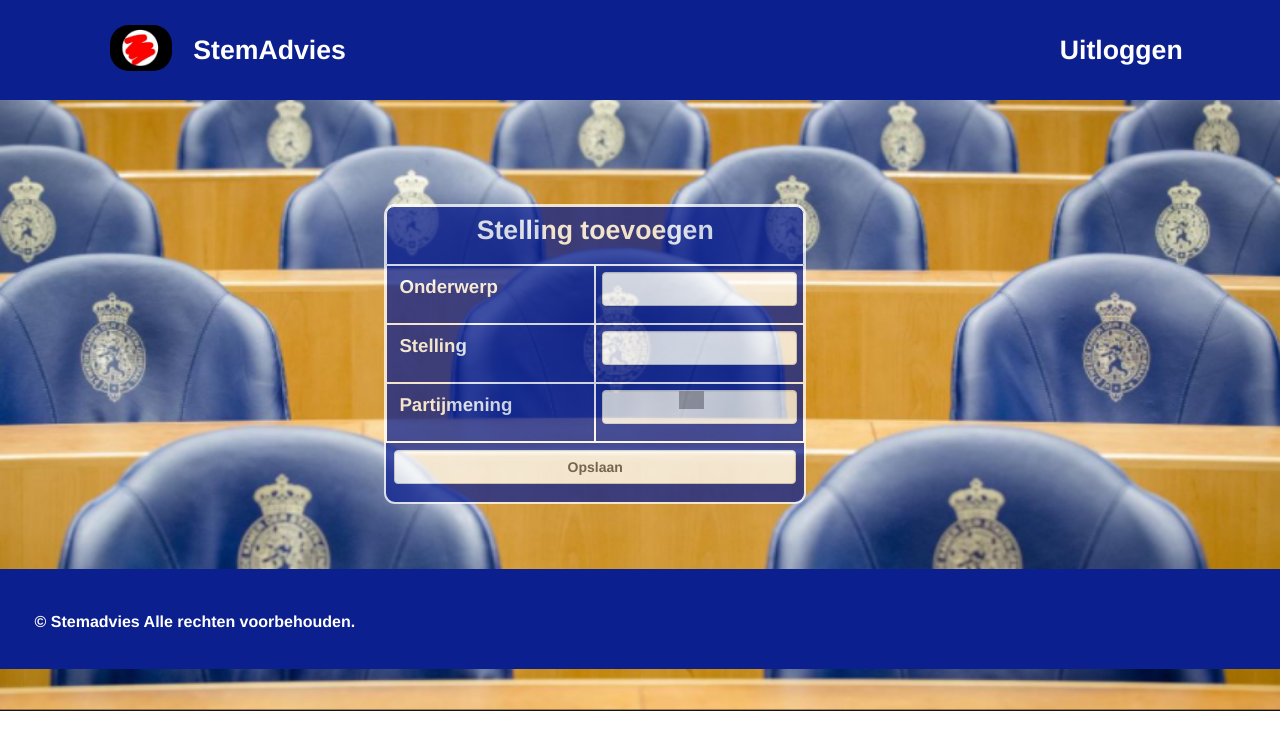
After one commit to Ryboy2002/Stemadvies, a PHP site: page /webpage/create_statement.php in a window 1280 px wide. The commit adds this page. Shown: the top 750 px of the page. Run offline with PHP 8.4, Linux system fonts and the light colour scheme; some libraries are stand-ins or nearby versions; grey boxes are pictures that could not be loaded.

Commit message:
Finished with Create part of the parties. Started with Create statement

```diff
--- /dev/null
+++ b/classes/queryAdd.php
@@ -0,0 +1,17 @@
+<?php
+function addQuery()
+{
+    $mysqli = new mysqli('localhost', 'root', '', 'stemadvies') or die(mysqli_error($mysqli));
+    if (isset($_POST['create'])) {
+        $partyName = $_POST['name'];
+        $partyEstablished = $_POST['established'];
+        $partyLeader = $_POST['party_leader'];
+        $imgLogo = $_POST['img'];
+        $date_created = date("Y-m-d H:i:s");
+
+        $mysqli->query("INSERT INTO party (name, established, party_leader, img, date_created) VALUES ('$partyName', '$partyEstablished', '$partyLeader', '$imgLogo', '$date_created')") or die($mysqli->error);
+    }
+    if(isset($_POST['opslaan'])){
+
+    }
+}
--- a/webpage/create_party.php
+++ b/webpage/create_party.php
@@ -210,7 +210,7 @@
 
 </head>
 <body>
-<?php require_once '../classes/partyAdd.php'?>
+<?php require_once '../classes/queryAdd.php';addQuery();?>
 <div id="container">
      <img class="imgBackground" src="../assets/images/tweede-kamer.png">
     <div class="titlebar">
--- /dev/null
+++ b/webpage/create_statement.php
@@ -0,0 +1,260 @@
+<?php //include ("../classes/party.php")?>
+    <!doctype html>
+    <html lang="en">
+    <head>
+        <meta charset="UTF-8">
+        <meta http-equiv="X-UA-Compatible" content="ie=edge">
+        <link rel="stylesheet" href="https://maxcdn.bootstrapcdn.com/bootstrap/3.3.7/css/bootstrap.min.css">
+        <script src="https://ajax.googleapis.com/ajax/libs/jquery/3.2.1/jquery.min.js"></script>
+        <script src="https://maxcdn.bootstrapcdn.com/bootstrap/3.3.7/js/bootstrap.min.js"></script>
+        <title>Partij toevoegen | Stemadvies</title>
+
+        <style>
+
+            #container {
+
+                width: 100%;
+                margin: auto;
+
+                display: grid;
+                grid-auto-columns: 10% 10% 10% 10% 10% 10% 10% 10% 10% 10%;
+                grid-auto-rows: 20% 20% 20% 20% 20%;
+            }
+            form{
+                width: 55%;
+                height: 300px;
+                border: 2px solid white;
+                border-radius: 11px;
+                padding: 0;
+                display: grid;
+                grid-auto-columns: 50% 50%;
+                grid-auto-rows: 20% 20% 20% 20% 20%;
+                grid-row: 2/4;
+                grid-column: 4/10;
+                margin-top: 8%;
+                margin-bottom: 5%;
+                color: white;
+                font-weight: bold;
+                background-color: #0b1f8f;
+                opacity: 0.75;
+            }
+            .form-groupStart{
+                grid-row: 1;
+                grid-column: 1/3;
+                border: 1px solid white;
+                border-top-left-radius: 8px;
+                border-top-right-radius: 8px;
+                text-align: center;
+                font-size: 20pt;
+            }
+            .form-group1{
+                grid-row: 2;
+                grid-column: 1;
+                margin: 0;
+                font-size: 14pt;
+                border: 1px solid white;
+
+            }
+            .form-group2 {
+                grid-row: 2;
+                grid-column: 2;
+                margin: 0;
+                border: 1px solid white;
+                font-size: 14pt;
+            }
+            .form-group3 {
+                grid-row: 3;
+                grid-column: 1;
+                margin: 0;
+                border: 1px solid white;
+                font-size: 14pt;
+            }
+            .form-group4 {
+                grid-row: 3;
+                grid-column: 2;
+                margin: 0;
+                border: 1px solid white;
+                font-size: 14pt;
+            }
+            .form-group5{
+                grid-row: 4;
+                grid-column: 1;
+                margin: 0;
+                border: 1px solid white;
+                font-size: 14pt;
+            }
+            .form-group6{
+                display: grid;
+                grid-auto-rows: 33.3% 33.3% 33.3%;
+                grid-auto-columns: 20% 20% 20% 20%;
+                grid-row: 4;
+                grid-column: 2;
+                margin: 0;
+                border: 1px solid white;
+                font-size: 14pt;
+            }
+
+            .form-group{
+                grid-row: 5;
+                grid-column: 1/3;
+                margin: 0;
+                border-top: 1px solid white;
+                padding: 2%;
+
+            }
+            .titlebar{
+                background-color: #0B1F8F;
+                grid-column: 1/11;
+                width: 100%;
+                height:100px;
+                grid-row: 1;
+                display: grid;
+                grid-auto-rows: 25% 25% 25% 25%;
+                grid-auto-columns: 10% 10% 10% 10% 10% 10% 10% 10% 10% 10%;
+                margin-bottom: 2%;
+            }
+            .imgLogoSA{
+                width: 24%;
+                border-radius: 19px;
+                grid-row: 2/3;
+                grid-column: 2/4;
+                margin-left: -7%;
+                margin-right: 4%;
+
+            }
+            .imgLogoSA:hover{
+                width: 25%;
+                border-radius: 19px;
+                grid-row: 2/3;
+                grid-column: 2/4;
+                margin-left: -7%;
+                margin-right: 4%;
+                opacity: 0.8;
+            }
+            .lblTitle {
+                color: white;
+                font-weight: bold;
+                grid-row: 2/3;
+                grid-column: 2/3;
+                margin-top: 4%;
+                font-size: 20pt;
+                margin-left: 50%;
+            }
+
+            .lblUitloggen{
+                color: white;
+                font-size: 20pt;
+                grid-row: 2/3;
+                grid-column: 9/10;
+                margin-top: 4%;
+                margin-left: 27%;
+            }
+            .lblUitloggen:hover{
+                color: white;
+                font-size: 21pt;
+                grid-row: 2/3;
+                grid-column: 9/10;
+                margin-top: 4%;
+                margin-left: 27%;
+                opacity: 0.8;
+            }
+            .imgBackground{
+                width: 100%;
+                height: 711px;
+                box-shadow: rgba(11,31,143,.62);
+                grid-row: 1/6;
+                grid-column: 1/11;
+            }
+            label {
+                padding: 1%;
+            }
+            input[type=text],[type=file]{
+                margin: 3% 3% 4% 3%;
+                width: 94%;
+            }
+            .footerbar {
+                background-color: #0B1F8F;
+                grid-column: 1/11;
+                width: 100%;
+                height:100px;
+                grid-row: 5/6;
+                display: grid;
+                grid-auto-rows: 25% 25% 25% 25%;
+                grid-auto-columns: 10% 10% 10% 10% 10% 10% 10% 10% 10% 10%;
+            }
+            .lblFooterText{
+                color: white;
+                font-weight: bold;
+                font-size: 12pt;
+                grid-row: 3/4;
+                grid-column: 1/4;
+                width: 100%;
+                margin-top: -3%;
+                margin-left: 8%;
+                margin-bottom: 4%;
+            }
+            .imgIconDenied {
+                grid-row: 1/2;
+                grid-column: 3/4;
+                z-index: 2;
+                width: 60%;
+                margin-top: 16%;
+                text-align: center;
+            }
+            .inputOpinion {
+                grid-row: 1/4;
+                grid-column: 1/6;
+            }
+
+
+        </style>
+
+    </head>
+    <body>
+    <?php require_once '../classes/queryAdd.php' ?>
+    <div id="container">
+        <img class="imgBackground" src="../assets/images/tweede-kamer.png">
+        <div class="titlebar">
+            <img class="imgLogoSA" src="../assets/images/StemAdvies.png" onclick="location.href='admin.php';">
+            <label class="lblTitle">StemAdvies</label>
+            <label class="lblUitloggen" onclick="location.href='login.php'">Uitloggen</label>
+        </div>
+
+        <form method="post" action="">
+            <div class="form-groupStart">
+                <label style="text-align: center; font-weight: bold; color: white;">Stelling toevoegen</label>
+            </div>
+            <div class="form-group1">
+                <label style="opacity: 1; padding: 4% 4% 4% 6%;">Onderwerp</label>
+            </div>
+            <div class="form-group2">
+                <input type="text" style="opacity: 1;" class="form-control" name="subject" required>
+            </div>
+            <div class="form-group3">
+                <label style="opacity: 1; padding: 4% 4% 4% 6%;;">Stelling</label>
+            </div>
+            <div class="form-group4">
+                <input type="text" style="opacity: 1" class="form-control" name="statement" required>
+            </div>
+            <div class="form-group5">
+                <label style="opacity: 1;padding: 4% 4% 4% 6%;">Partijmening</label>
+            </div>
+            <div class="form-group6">
+                <input type="text" style="opacity: 1;" class="form-control inputOpinion" name="party_opinion" disabled title="Toevoegen van partijmening is pas bij wijzigen stelling mogelijk!">
+                 <img class="imgIconDenied" src="https://img.icons8.com/ios-filled/100/000000/no-entry.png">
+
+            </div>
+
+            <div class="form-group">
+                <button type="submit" style="opacity: 1; margin-bottom: 2%; margin-top: -0.5%;" class="form-control" name="opslaan">Opslaan</button>
+            </div>
+        </form>
+        <div class="footerbar">
+            <label class="lblFooterText">© Stemadvies Alle rechten voorbehouden.</label>
+        </div>
+    </div>
+
+
+    </body>
+    </html>
+<?php
```
Also changed, not shown: classes/partyAdd.php (deleted, +0 -11 lines).
